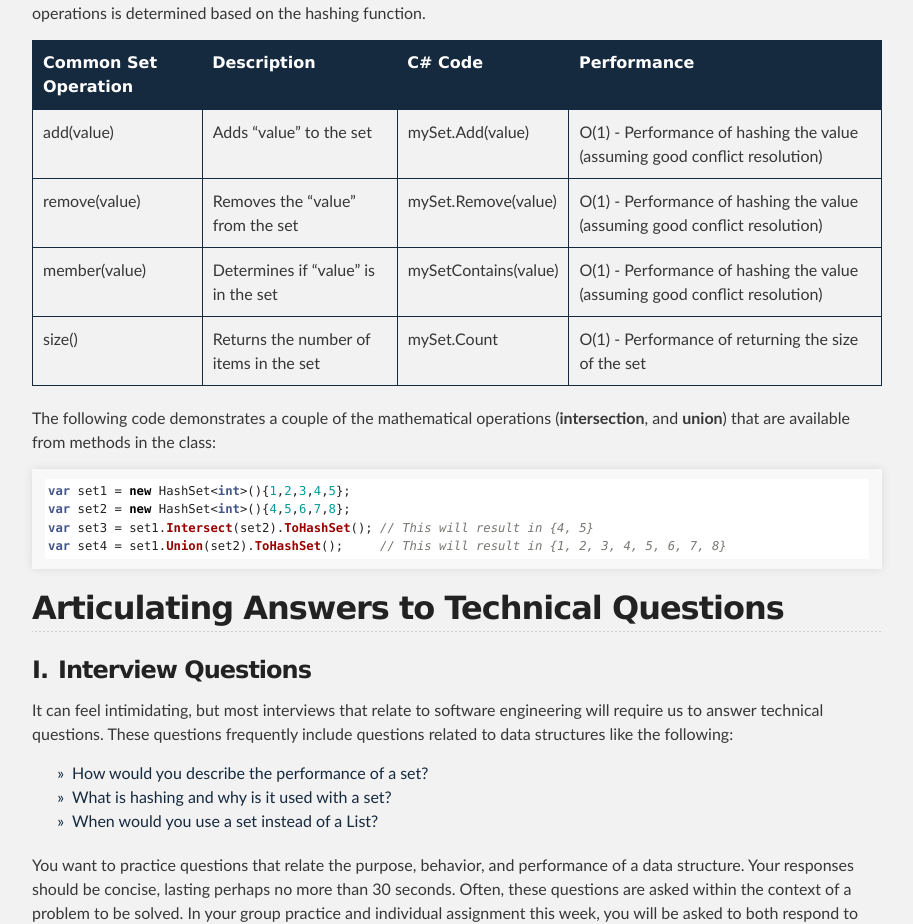
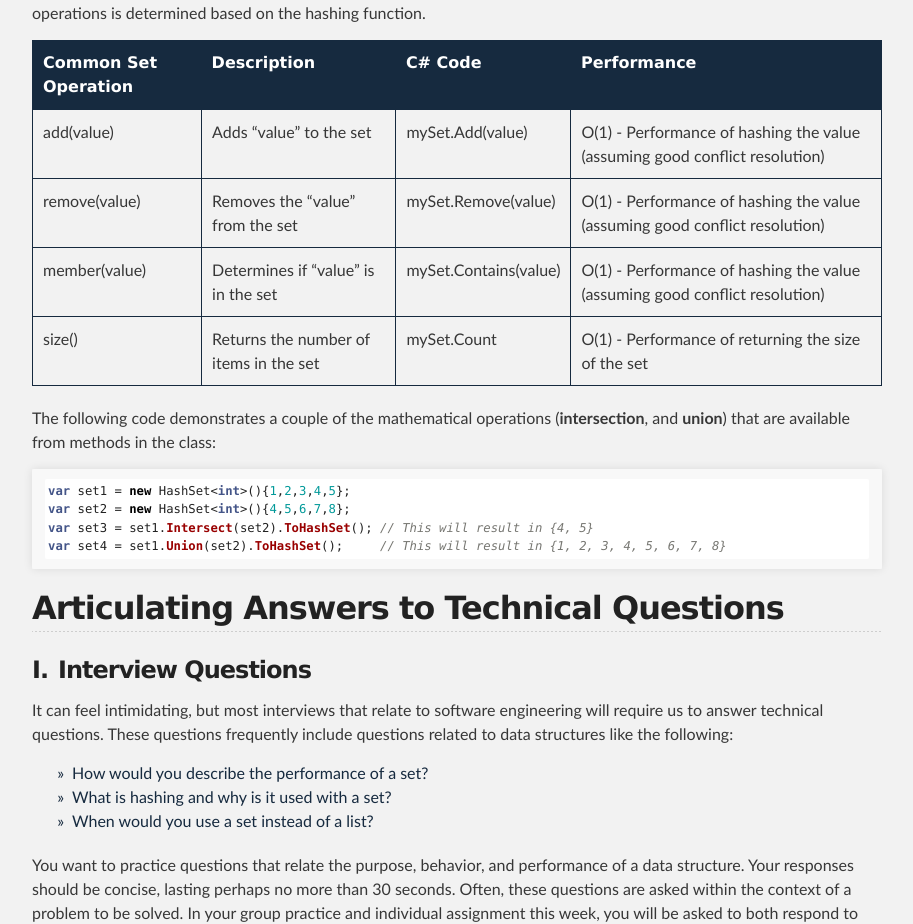
Before and after one commit to byui-cse/cse212-csharp, a Jekyll site: the page built from docs/lesson05/prepare.md, in a window 1280 px wide and 1400 px high, scrolled down 4079 px. Shown: the top 924 px of the window, without its empty margins (183-1096 px from the left). Built offline with Jekyll 4.4.1, drawn with Linux system fonts in a browser that asks for light colours; some web fonts are replaced.

Commit message:
Fix typos

```diff
--- a/docs/lesson05/prepare.md
+++ b/docs/lesson05/prepare.md
@@ -96,7 +96,7 @@ In C#, the class we use to represent this kind of set that we've talked about is
 |----------------------|-------------|---------|-------------|
 | add(value)    | Adds "value" to the set | mySet.Add(value) | O(1) - Performance of hashing the value (assuming good conflict resolution) |
 | remove(value) | Removes the "value" from the set | mySet.Remove(value) | O(1) - Performance of hashing the value (assuming good conflict resolution) |
-| member(value) | Determines if "value" is in the set | mySetContains(value) | O(1) - Performance of hashing the value (assuming good conflict resolution) |
+| member(value) | Determines if "value" is in the set | mySet.Contains(value) | O(1) - Performance of hashing the value (assuming good conflict resolution) |
 | size()        | Returns the number of items in the set | mySet.Count | O(1) - Performance of returning the size of the set |
 
 The following code demonstrates a couple of the mathematical operations (**intersection**, and **union**) that are available from methods in the class:
@@ -115,7 +115,7 @@ It can feel intimidating, but most interviews that relate to software engineerin
 
 * How would you describe the performance of a set?
 * What is hashing and why is it used with a set?
-* When would you use a set instead of a List?
+* When would you use a set instead of a list?
 
 You want to practice questions that relate the purpose, behavior, and performance of a data structure. Your responses should be concise, lasting perhaps no more than 30 seconds. Often, these questions are asked within the context of a problem to be solved. In your group practice and individual assignment this week, you will be asked to both respond to "how" you would solve the problem and actually solve the problem by writing code.
 
```
